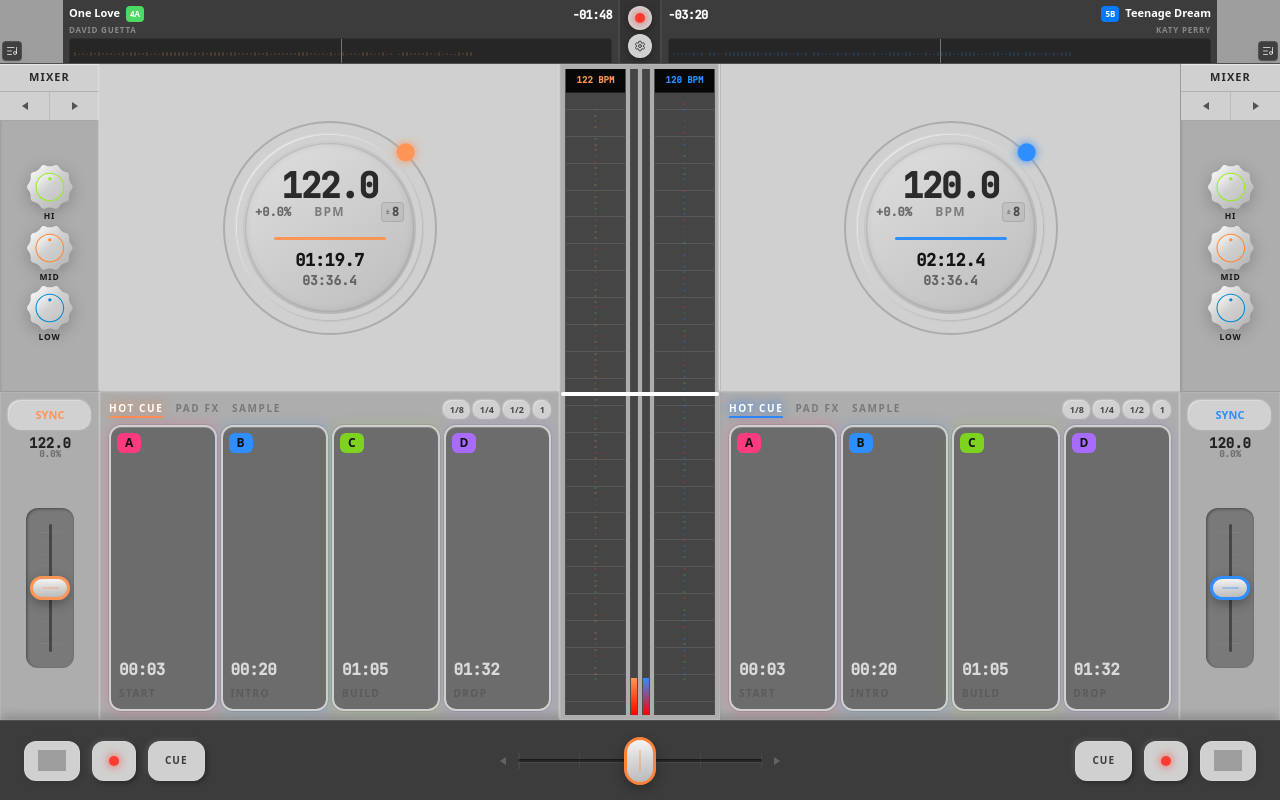
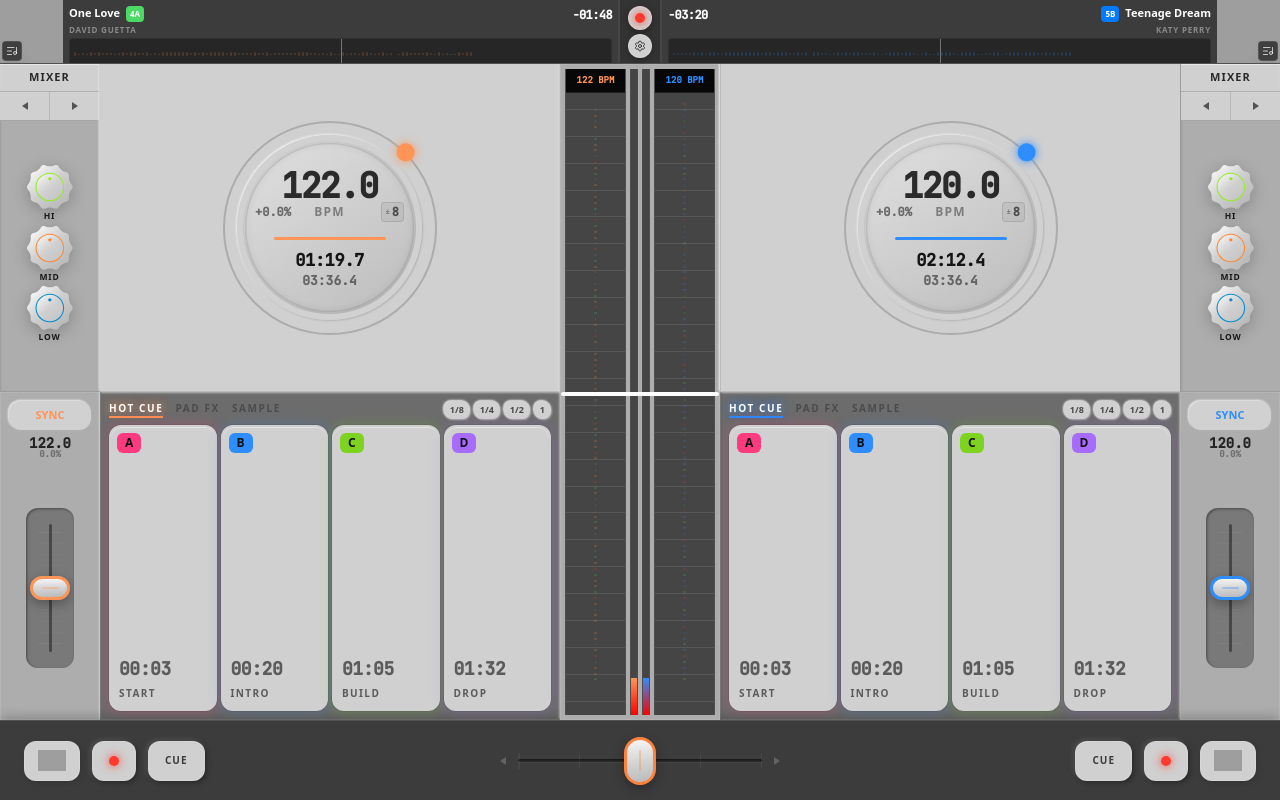
Before and after one commit to guiguiiii/flowdj---pro-mixing-interface, a React (Vite) app: page / in a window 1280 px wide. Built offline with nearby package versions, Linux system fonts and the light colour scheme; grey boxes are pictures that could not be loaded; a web font is replaced by a local one.

Commit message:
Adjust hot cue surfaces

```diff
--- a/src/App.tsx
+++ b/src/App.tsx
@@ -862,7 +862,7 @@ export default function App() {
         </div>
 
         {/* Named Hot Cues A */}
-        <div className="opz-panel p-2 flex flex-col gap-1.5 min-w-0 border-r border-black/5">
+        <div className="opz-panel p-2 flex flex-col gap-1.5 min-w-0 border-r border-black/5" style={{ backgroundColor: '#6C6C6C' }}>
           <div className="flex justify-between items-center shrink-0">
             <div className="flex gap-3 text-[10px] font-bold uppercase tracking-[0.16em]">
               <span
@@ -886,7 +886,7 @@ export default function App() {
               <button
                 key={i}
                 className="relative rounded-xl min-h-0 overflow-hidden border-2 flex flex-col justify-between p-2 text-left shadow-[inset_0_1px_0_rgba(255,255,255,0.18)]"
-                style={{ backgroundColor: '#6C6C6C', borderColor: '#D0D0D0', boxShadow: `inset 0 1px 0 rgba(255,255,255,0.18), 0 0 0 1px rgba(0,0,0,0.08), 0 0 14px ${cue.glow}` }}
+                style={{ backgroundColor: '#D0D0D0', borderColor: '#D0D0D0', boxShadow: `inset 0 1px 0 rgba(255,255,255,0.4), 0 0 0 1px rgba(0,0,0,0.08), 0 0 14px ${cue.glow}` }}
               >
                 <div
                   className="absolute left-1.5 top-1.5 rounded-md px-2 py-1 text-[12px] font-black leading-none"
@@ -896,7 +896,7 @@ export default function App() {
                 </div>
                 <div className="flex-1" />
                 <div className="space-y-1">
-                  <div className="text-[16px] font-mono font-semibold tracking-tight text-[#DADADA]">{cue.time}</div>
+                  <div className="text-[18px] font-mono font-semibold tracking-tight text-[#5B5B5B]">{cue.time}</div>
                   <div className="text-[10px] font-bold uppercase tracking-[0.14em] text-[#5B5B5B]">{cue.name}</div>
                 </div>
               </button>
@@ -907,7 +907,7 @@ export default function App() {
         {/* Central Column is spanned by the row-span-2 div above */}
 
         {/* Named Hot Cues B */}
-        <div className="opz-panel p-2 flex flex-col gap-1.5 min-w-0 border-l border-black/5">
+        <div className="opz-panel p-2 flex flex-col gap-1.5 min-w-0 border-l border-black/5" style={{ backgroundColor: '#6C6C6C' }}>
           <div className="flex justify-between items-center shrink-0">
             <div className="flex gap-3 text-[10px] font-bold uppercase tracking-[0.16em]">
               <span
@@ -931,7 +931,7 @@ export default function App() {
               <button
                 key={i}
                 className="relative rounded-xl min-h-0 overflow-hidden border-2 flex flex-col justify-between p-2 text-left shadow-[inset_0_1px_0_rgba(255,255,255,0.18)]"
-                style={{ backgroundColor: '#6C6C6C', borderColor: '#D0D0D0', boxShadow: `inset 0 1px 0 rgba(255,255,255,0.18), 0 0 0 1px rgba(0,0,0,0.08), 0 0 14px ${cue.glow}` }}
+                style={{ backgroundColor: '#D0D0D0', borderColor: '#D0D0D0', boxShadow: `inset 0 1px 0 rgba(255,255,255,0.4), 0 0 0 1px rgba(0,0,0,0.08), 0 0 14px ${cue.glow}` }}
               >
                 <div
                   className="absolute left-1.5 top-1.5 rounded-md px-2 py-1 text-[12px] font-black leading-none"
@@ -941,7 +941,7 @@ export default function App() {
                 </div>
                 <div className="flex-1" />
                 <div className="space-y-1">
-                  <div className="text-[16px] font-mono font-semibold tracking-tight text-[#DADADA]">{cue.time}</div>
+                  <div className="text-[18px] font-mono font-semibold tracking-tight text-[#5B5B5B]">{cue.time}</div>
                   <div className="text-[10px] font-bold uppercase tracking-[0.14em] text-[#5B5B5B]">{cue.name}</div>
                 </div>
               </button>
```
